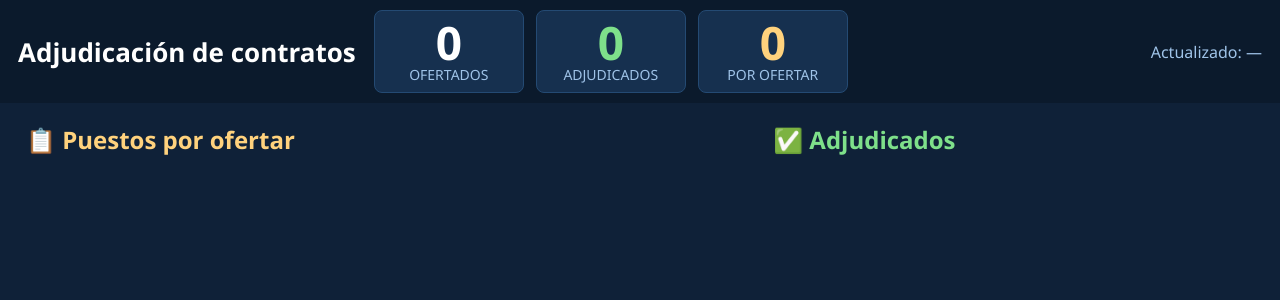
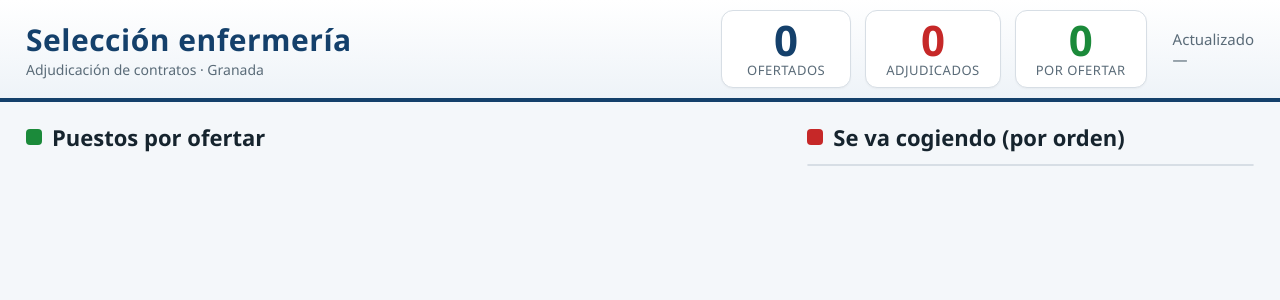
Before and after one commit to Grandullon/kanarybot, a Flask app: template adjudicacion/templates/pantalla.html in a window 1280 px wide. Shown: the top 300 px of the page. Run offline with Flask 3, Linux system fonts and the light colour scheme; the template is opened without the code that fills it, so the values that code supplies are empty.

Commit message:
Rediseñar pantalla de proyección (tablón por ofertar + feed por orden)
- Tema claro de alto contraste con cabecera 'Selección enfermería'.
- Tablón izquierdo por centro con número grande 'Quedan N' y fichas
  verde=libre / rojo=dada, agrupando por tipo de contrato y normalizando
  mayúsculas/espacios del centro (distrito/Distrito cuentan juntos).
- Feed derecho cronológico (lo más reciente arriba) con hora, Nº y nombre
  de pila (sin apellidos), resaltando la última adjudicación.
- Backend (solo lectura): candidatos() expone nombre_pila; puestos() expone
  hora; estado() enriquece con nombre_pila; Hora se guarda con segundos para
  ordenar el feed. Sin cambios en la lógica de asignación ni en el panel.

Verificado de extremo a extremo con los Excel reales.

Co-Authored-By: Claude Opus 4.8 (1M context) <noreply@anthropic.com>
Claude-Session: https://claude.ai/code/session_01SV6kpQoFjQjTSSAeuk5gyB

```diff
--- a/adjudicacion/static/pantalla.js
+++ b/adjudicacion/static/pantalla.js
@@ -1,16 +1,20 @@
 // Pantalla de proyección (solo lectura). Se autorrefresca cada 3 segundos.
-// Izquierda: puestos POR OFERTAR (al aceptarse, desaparecen de aquí).
-// Derecha: ADJUDICADOS (quién se ha quedado cada contrato).
+// Izquierda: TABLÓN "por ofertar" por centro, con fichas verde=libre / rojo=dada.
+// Derecha:   FEED "se va cogiendo (por orden)", lo más reciente arriba.
+
+const $ = (id) => document.getElementById(id);
 
 function esc(s) {
   return String(s == null ? "" : s).replace(/[&<>"']/g, m => ({ "&": "&amp;", "<": "&lt;", ">": "&gt;", '"': "&quot;", "'": "&#39;" }[m]));
 }
-const $ = (id) => document.getElementById(id);
-
 function fechas(p) {
   if (!p.fecha_inicio && !p.fecha_fin) return "";
   return `${esc(p.fecha_inicio)} – ${esc(p.fecha_fin)}`;
 }
+function claveCentro(c) { return (c || "(Sin centro)").trim().toLowerCase().replace(/\s+/g, " "); }
+function hhmm(h) { return h ? String(h).slice(0, 5) : ""; }
+
+let vistos = null;  // ids de adjudicados ya mostrados (para resaltar los nuevos)
 
 async function refrescar() {
   let d;
@@ -23,57 +27,89 @@ async function refrescar() {
   $("c-pend").textContent = d.resumen.pendientes;
   $("hora").textContent = d.actualizado;
 
-  const porOfertar = d.puestos.filter(p => !p.adjudicado);
-  const adjudicados = d.puestos.filter(p => p.adjudicado);
-
-  pintarPendientes(porOfertar);
-  pintarAdjudicados(adjudicados);
+  pintarTablon(d.puestos);
+  pintarFeed(d.puestos.filter(p => p.adjudicado));
 }
 
-// ----- Por ofertar: agrupado por centro, con "quedan N" -----
-function pintarPendientes(lista) {
-  if (!lista.length) {
-    $("pendientes").innerHTML = '<p class="vacio">No quedan puestos por ofertar. 🎉</p>';
+// ----- Tablón "por ofertar": todos los puestos, agrupados centro -> tipo -----
+function pintarTablon(puestos) {
+  if (!puestos.length) {
+    $("pendientes").innerHTML = '<p class="vacio">No hay puestos cargados.</p>';
     return;
   }
-  const grupos = {};
-  lista.forEach(p => { const k = p.centro || "(Sin centro)"; (grupos[k] = grupos[k] || []).push(p); });
+  // Agrupa por centro (normalizando mayúsculas/espacios) y, dentro, por tipo de contrato.
+  const centros = {};
+  puestos.forEach(p => {
+    const k = claveCentro(p.centro);
+    const c = centros[k] || (centros[k] = { nombre: (p.centro || "(Sin centro)").trim(), tipos: {}, quedan: 0, total: 0 });
+    const tk = `${p.duracion}|${p.fecha_inicio}|${p.fecha_fin}|${p.turno}`;
+    const t = c.tipos[tk] || (c.tipos[tk] = { p, libres: 0, dadas: 0 });
+    c.total++;
+    if (p.adjudicado) { t.dadas++; } else { t.libres++; c.quedan++; }
+  });
 
-  $("pendientes").innerHTML = Object.keys(grupos).sort().map(centro => {
-    const filas = grupos[centro].map(p => `
-      <tr>
-        <td>${p.id - 1}</td>
-        <td>${fechas(p)}</td>
-        <td>${esc(p.duracion)} d</td>
-        <td>${esc(p.turno)}</td>
-        <td>${p.estado && p.estado !== 'Pendiente' ? `<span class="pill" data-e="${esc(p.estado)}">${esc(p.estado)}</span>` : ''}</td>
-      </tr>`).join("");
-    return `<div class="grupo">
-      <h3><span>${esc(centro)}</span> <span class="quedan">Quedan ${grupos[centro].length}</span></h3>
-      <table>
-        <thead><tr><th style="width:50px">#</th><th>Fechas</th><th>Días</th><th>Turno</th><th></th></tr></thead>
-        <tbody>${filas}</tbody>
-      </table>
-    </div>`;
-  }).join("");
+  // Ordena: primero centros con plazas libres, luego agotados; alfabético.
+  const orden = Object.values(centros).sort((a, b) =>
+    (a.quedan === 0) - (b.quedan === 0) || a.nombre.localeCompare(b.nombre));
+
+  if (orden.every(c => c.quedan === 0)) {
+    $("pendientes").innerHTML = '<p class="vacio">No quedan puestos por ofertar. 🎉</p>'
+      + orden.map(tarjetaCentro).join("");
+    return;
+  }
+  $("pendientes").innerHTML = orden.map(tarjetaCentro).join("");
 }
 
-// ----- Adjudicados: lista con persona -----
-function pintarAdjudicados(lista) {
+function tarjetaCentro(c) {
+  const tipos = Object.values(c.tipos).map(t => {
+    const p = t.p;
+    const fichas = '<span class="ficha libre"></span>'.repeat(t.libres)
+                 + '<span class="ficha dada"></span>'.repeat(t.dadas);
+    const det = [fechas(p), p.turno].filter(Boolean).map(esc).join(" · ");
+    return `<div class="tipo">
+        <div class="desc"><b>${esc(p.duracion)} días</b>${det ? `<div class="det">${det}</div>` : ""}</div>
+        <div class="fichas">${fichas}</div>
+        <div class="cuenta">Quedan <b>${t.libres}</b> de ${t.libres + t.dadas}</div>
+      </div>`;
+  }).join("");
+  const badge = c.quedan > 0
+    ? `<span class="quedan-grande">Quedan <b>${c.quedan}</b></span>`
+    : `<span class="quedan-grande cero">Completo</span>`;
+  return `<div class="centro ${c.quedan === 0 ? "agotado" : ""}">
+      <div class="cabc"><span class="nomc">${esc(c.nombre)}</span>${badge}</div>
+      ${tipos}
+    </div>`;
+}
+
+// ----- Feed "se va cogiendo": adjudicados, lo más reciente arriba -----
+function pintarFeed(lista) {
   if (!lista.length) {
-    $("adjudicados").innerHTML = '<p class="vacio">Aún no hay contratos aceptados.</p>';
+    $("adjudicados").innerHTML = '<p class="vacio">Aún no se ha cogido ningún contrato.</p>';
+    vistos = new Set();
     return;
   }
-  const filas = lista.map(p => `
-    <tr class="adj">
-      <td>${p.id - 1}</td>
-      <td>${esc(p.centro)}<br><span class="mini" style="color:#9fc3e8">${fechas(p)} · ${esc(p.turno)}</span></td>
-      <td><b>${esc(p.asignado_a)}</b>${p.num_candidato ? `<br><span class="mini" style="color:#9fc3e8">nº ${esc(p.num_candidato)}</span>` : ''}</td>
-    </tr>`).join("");
-  $("adjudicados").innerHTML = `<table>
-    <thead><tr><th style="width:50px">#</th><th>Contrato</th><th>Persona</th></tr></thead>
-    <tbody>${filas}</tbody>
-  </table>`;
+  // Orden cronológico por hora (HH:MM:SS); lo más reciente arriba.
+  const orden = lista.slice().sort((a, b) =>
+    String(b.hora).localeCompare(String(a.hora)) || (b.id - a.id));
+
+  // La primera carga no debe destellar todo; a partir de ahí, resalta lo nuevo.
+  const primera = vistos === null;
+  if (primera) vistos = new Set();
+
+  const html = orden.map(p => {
+    const nuevo = !primera && !vistos.has(p.id);
+    const contrato = [p.centro, p.duracion ? `${p.duracion} d` : "", fechas(p)].filter(Boolean).map(esc).join(" · ");
+    return `<div class="item ${nuevo ? "nuevo" : ""}">
+        <span class="hora">${esc(hhmm(p.hora))}</span>
+        <span class="nc">Nº${esc(p.num_candidato)}</span>
+        <span class="quien">
+          <span class="nom">${esc(p.nombre_pila || p.asignado_a)}</span>
+          <span class="contr">${contrato}</span>
+        </span>
+      </div>`;
+  }).join("");
+  $("adjudicados").innerHTML = html;
+  vistos = new Set(orden.map(p => p.id));
 }
 
 refrescar();
--- a/adjudicacion/templates/pantalla.html
+++ b/adjudicacion/templates/pantalla.html
@@ -3,54 +3,114 @@
 <head>
   <meta charset="utf-8">
   <meta name="viewport" content="width=device-width, initial-scale=1">
-  <title>Adjudicación · Pantalla</title>
+  <title>Selección enfermería · Pantalla</title>
   <link rel="stylesheet" href="{{ url_for('static', filename='style.css') }}">
   <style>
-    body { background: #0f2138; color: #fff; }
-    header.barra { background: #0b1a2c; }
-    header.barra h1 { font-size: 26px; }
-    .contador { background: #16304f; border-color: #244a73; color: #fff; min-width: 150px; }
-    .contador .num { font-size: 46px; }
-    .contador .etq { color: #9fc3e8; font-size: 14px; }
-    .contador.ok .num { color: #7ee08a; }
-    .contador.pend .num { color: #ffd27d; }
-    .panel-pantalla { padding: 16px 26px; display: grid; grid-template-columns: 3fr 2fr; gap: 26px; }
-    @media (max-width: 1100px) { .panel-pantalla { grid-template-columns: 1fr; } }
-    h2.seccion { font-size: 24px; margin: 4px 0 10px; }
-    h2.seccion.pend { color: #ffd27d; }
-    h2.seccion.adj { color: #7ee08a; }
-    table { background: transparent; }
-    th { background: #16304f; color: #9fc3e8; font-size: 16px; border-color: #244a73; }
-    td { color: #eaf2fb; font-size: 19px; border-color: #1d3a5c; }
-    tr.adj td b { color: #aef5b6; }
-    .grupo { margin-bottom: 18px; }
-    .grupo h3 { font-size: 20px; color: #cfe2ff; margin: 6px 0; display: flex; justify-content: space-between; border-bottom: 2px solid #244a73; padding-bottom: 4px; }
-    .quedan { background: #ffd27d; color: #3a2c00; border-radius: 999px; padding: 1px 12px; font-size: 16px; font-weight: 700; }
-    .pill { font-size: 15px; }
-    .reloj { font-size: 16px; color: #9fc3e8; }
-    .vacio { color: #9fc3e8; font-size: 18px; }
+    /* ---- Tema claro, alto contraste, pensado para proyector ---- */
+    :root {
+      --verde: #1b8a3a;   --verde-bg: #e7f6ec;   --verde-bd: #8bd6a2;
+      --rojo:  #c62828;   --rojo-bg:  #fdeaea;    --rojo-bd:  #eaa3a3;
+      --azul:  #14406b;   --azul2: #1e5a96;
+      --tinta: #16242e;   --suave: #5a6b78;       --linea: #d7dee5;
+    }
+    body { background: #f4f7fa; color: var(--tinta); margin: 0; }
+
+    header.cab {
+      background: linear-gradient(180deg,#ffffff 0%, #eef3f8 100%);
+      border-bottom: 4px solid var(--azul);
+      padding: 10px 26px; display: flex; align-items: center; gap: 26px; flex-wrap: wrap;
+    }
+    header.cab .titulo { display:flex; flex-direction:column; }
+    header.cab h1 { font-size: 30px; margin: 0; color: var(--azul); letter-spacing:.5px; }
+    header.cab .sub { font-size: 14px; color: var(--suave); }
+    .cab .relleno { flex: 1; }
+
+    .contadores { display: flex; gap: 14px; }
+    .cont {
+      background: #fff; border: 1px solid var(--linea); border-radius: 12px;
+      padding: 8px 20px; text-align: center; min-width: 130px;
+      box-shadow: 0 1px 2px rgba(0,0,0,.04);
+    }
+    .cont .num { font-size: 42px; font-weight: 800; line-height: 1; }
+    .cont .etq { font-size: 13px; color: var(--suave); text-transform: uppercase; letter-spacing:.5px; }
+    .cont.ofer .num { color: var(--azul); }
+    .cont.adj  .num { color: var(--rojo); }
+    .cont.pend .num { color: var(--verde); }
+    .reloj { font-size: 15px; color: var(--suave); white-space: nowrap; }
+
+    .lienzo { display: grid; grid-template-columns: 1.7fr 1fr; gap: 22px; padding: 20px 26px; }
+    @media (max-width: 1150px) { .lienzo { grid-template-columns: 1fr; } }
+    h2.sec { font-size: 22px; margin: 0 0 12px; display:flex; align-items:center; gap:10px; }
+    h2.sec .punto { width: 16px; height: 16px; border-radius: 4px; display:inline-block; }
+    h2.sec.left .punto { background: var(--verde); }
+    h2.sec.right .punto { background: var(--rojo); }
+
+    /* ---- Tablón por ofertar ---- */
+    .centro {
+      background: #fff; border: 1px solid var(--linea); border-radius: 14px;
+      padding: 14px 16px; margin-bottom: 16px; box-shadow: 0 1px 3px rgba(0,0,0,.05);
+    }
+    .centro.agotado { opacity: .55; }
+    .centro .cabc { display:flex; align-items:center; justify-content:space-between; margin-bottom:8px; }
+    .centro .nomc { font-size: 23px; font-weight: 800; color: var(--azul); text-transform: uppercase; }
+    .quedan-grande {
+      font-size: 17px; font-weight: 800; color: var(--verde);
+      background: var(--verde-bg); border: 1px solid var(--verde-bd);
+      border-radius: 999px; padding: 4px 16px; white-space: nowrap;
+    }
+    .quedan-grande b { font-size: 24px; }
+    .quedan-grande.cero { color: var(--suave); background:#f1f3f5; border-color: var(--linea); }
+
+    .tipo { display:flex; align-items:center; gap: 12px; padding: 7px 0; border-top: 1px dashed var(--linea); }
+    .tipo .desc { flex: 1; font-size: 17px; }
+    .tipo .desc .det { color: var(--suave); font-size: 14px; }
+    .tipo .cuenta { font-size: 15px; color: var(--suave); white-space: nowrap; }
+    .tipo .cuenta b { color: var(--verde); font-size: 18px; }
+    .fichas { display:flex; flex-wrap: wrap; gap: 6px; max-width: 320px; }
+    .ficha { width: 26px; height: 26px; border-radius: 6px; border: 1.5px solid; }
+    .ficha.libre { background: var(--verde-bg); border-color: var(--verde-bd); }
+    .ficha.dada  { background: var(--rojo-bg);  border-color: var(--rojo-bd); position: relative; }
+    .ficha.dada::after { content:"✕"; color: var(--rojo); font-weight:800; font-size:16px;
+      position:absolute; inset:0; display:flex; align-items:center; justify-content:center; }
+
+    /* ---- Feed de adjudicados ---- */
+    .feed { background:#fff; border:1px solid var(--linea); border-radius:14px; overflow:hidden; }
+    .item { display:flex; gap:12px; align-items:baseline; padding:11px 16px; border-bottom:1px solid var(--linea); }
+    .item:last-child { border-bottom:0; }
+    .item.nuevo { background: var(--verde-bg); animation: destello 1.6s ease-out 1; }
+    @keyframes destello { 0%{ background:#bdebcb; } 100%{ background: var(--verde-bg); } }
+    .item .hora { font-variant-numeric: tabular-nums; color: var(--suave); font-size: 15px; min-width: 50px; }
+    .item .nc { font-weight: 800; color: var(--rojo); font-size: 17px; min-width: 56px; }
+    .item .quien { flex: 1; }
+    .item .quien .nom { font-size: 19px; font-weight: 700; }
+    .item .quien .contr { font-size: 14px; color: var(--suave); }
+
+    .vacio { color: var(--suave); font-size: 19px; padding: 18px; text-align:center; }
   </style>
 </head>
 <body>
-  <header class="barra">
-    <h1>Adjudicación de contratos</h1>
-    <div class="contadores">
-      <div class="contador"><div class="num" id="c-total">0</div><div class="etq">Ofertados</div></div>
-      <div class="contador ok"><div class="num" id="c-asig">0</div><div class="etq">Adjudicados</div></div>
-      <div class="contador pend"><div class="num" id="c-pend">0</div><div class="etq">Por ofertar</div></div>
+  <header class="cab">
+    <div class="titulo">
+      <h1>Selección enfermería</h1>
+      <span class="sub">Adjudicación de contratos · Granada</span>
     </div>
     <div class="relleno"></div>
-    <span class="reloj">Actualizado: <span id="hora">—</span></span>
+    <div class="contadores">
+      <div class="cont ofer"><div class="num" id="c-total">0</div><div class="etq">Ofertados</div></div>
+      <div class="cont adj"><div class="num" id="c-asig">0</div><div class="etq">Adjudicados</div></div>
+      <div class="cont pend"><div class="num" id="c-pend">0</div><div class="etq">Por ofertar</div></div>
+    </div>
+    <div class="reloj">Actualizado<br><span id="hora">—</span></div>
   </header>
 
-  <div class="panel-pantalla">
+  <div class="lienzo">
     <div>
-      <h2 class="seccion pend">📋 Puestos por ofertar</h2>
+      <h2 class="sec left"><span class="punto"></span>Puestos por ofertar</h2>
       <div id="pendientes"></div>
     </div>
     <div>
-      <h2 class="seccion adj">✅ Adjudicados</h2>
-      <div id="adjudicados"></div>
+      <h2 class="sec right"><span class="punto"></span>Se va cogiendo (por orden)</h2>
+      <div class="feed" id="adjudicados"></div>
     </div>
   </div>
 
```
Also changed, not shown: adjudicacion/excel_store.py (+16 -2 lines).
